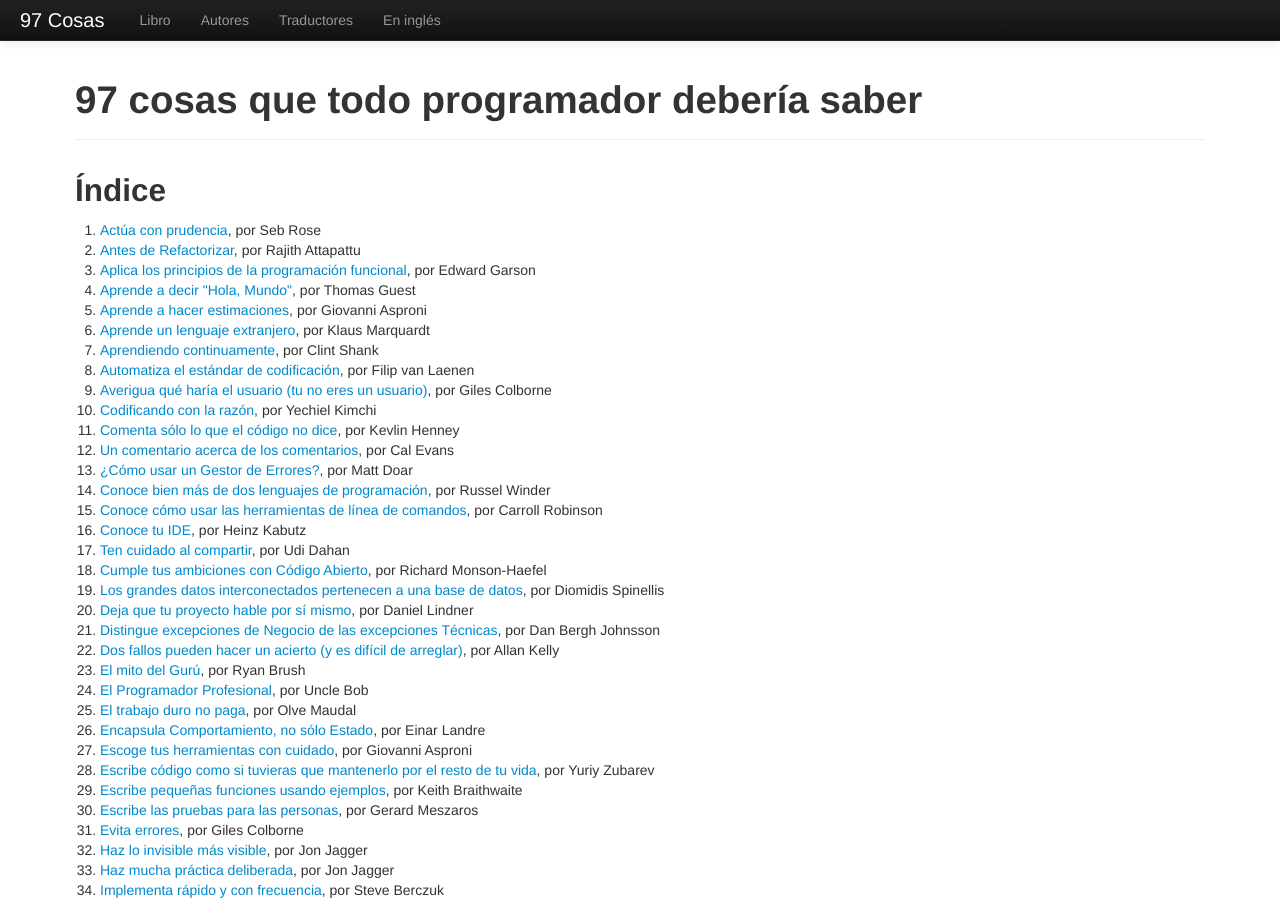
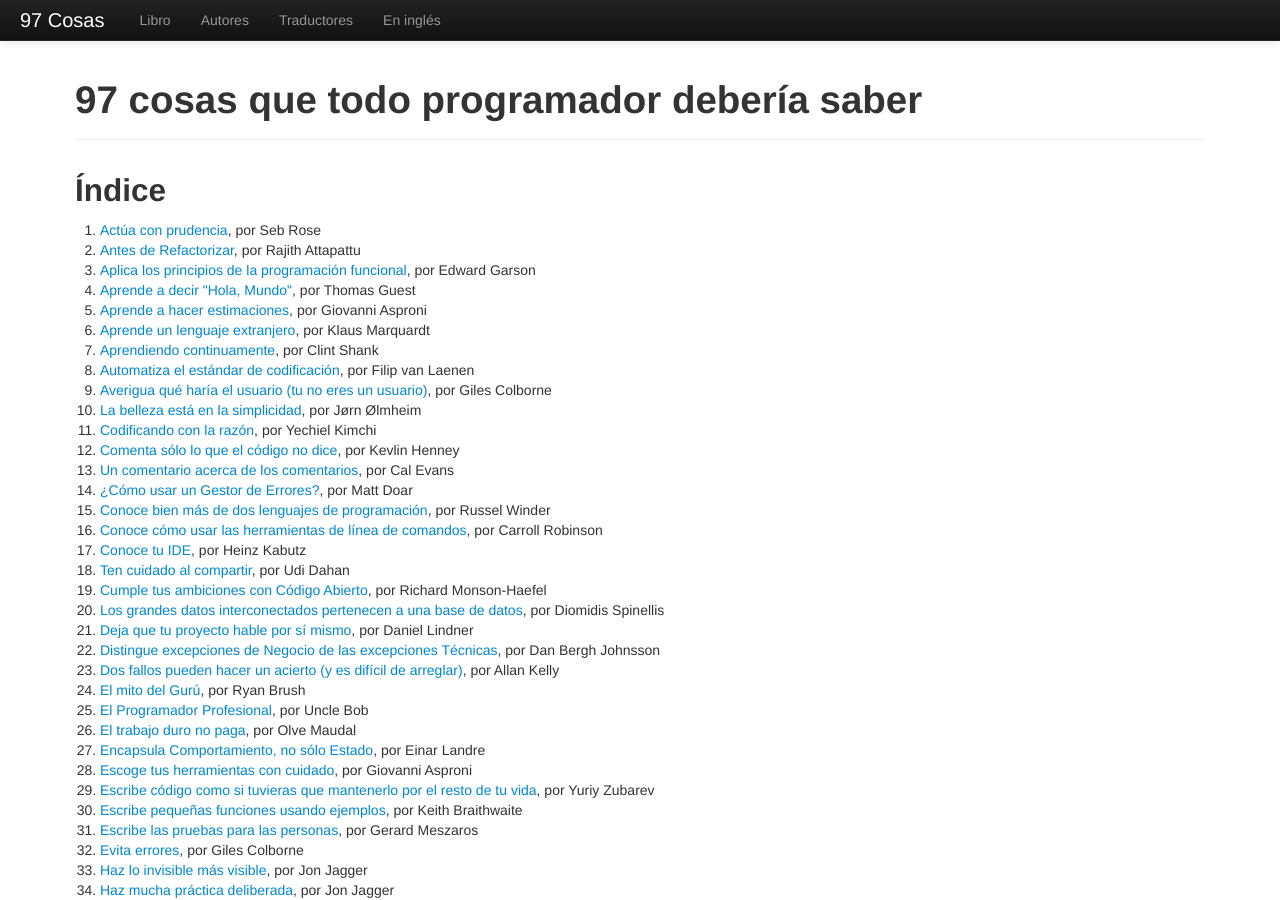
Before and after one commit to esparta/97cosas, a Jekyll site: the page built from libro/index.html, in a window 1280 px wide and 900 px high. Built offline with Jekyll 4.4.1, drawn with Linux system fonts in a browser that asks for light colours; some of the changed text lies outside the part shown.

Commit message:
Renamed la-belleza-simplicidad

```diff
--- a/libro/index.html
+++ b/libro/index.html
@@ -15,6 +15,7 @@ overview: true
 <li><a href="aprendiendo-continuamente.html">Aprendiendo continuamente</a>, por Clint Shank</li>
 <li><a href="automatiza-estandar-codificacion.html">Automatiza el estándar de codificación</a>, por Filip van Laenen</li>
 <li><a href="averigua-que-haria-usuario.html">Averigua qué haría el usuario (tu no eres un usuario)</a>, por Giles Colborne</li>
+<li><a href="belleza-simplicidad.html">La belleza está en la simplicidad</a>, por Jørn Ølmheim</li>
 <li><a href="codifica-con-la-razon.html">Codificando con la razón</a>, por Yechiel Kimchi</li>
 <li><a href="comenta-codigo-no-dice.html">Comenta sólo lo que el código no dice</a>, por Kevlin Henney</li>
 <li><a href="comentario-acerca-de-comentarios.html">Un comentario acerca de los comentarios</a>, por Cal Evans</li>
```
Also changed, not shown: other parts of libro/index.html (+0 -1 lines), libro/belleza-simplicidad.md (renamed from libro/la-belleza-simplicidad.md).
